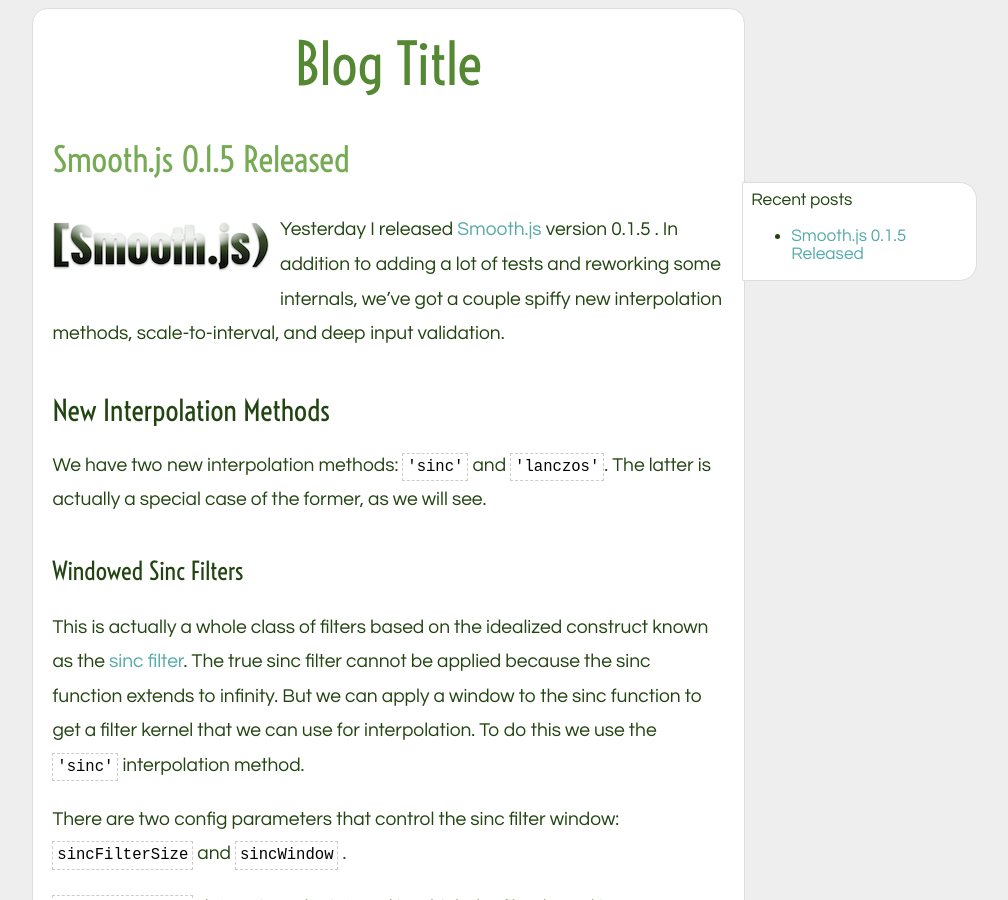
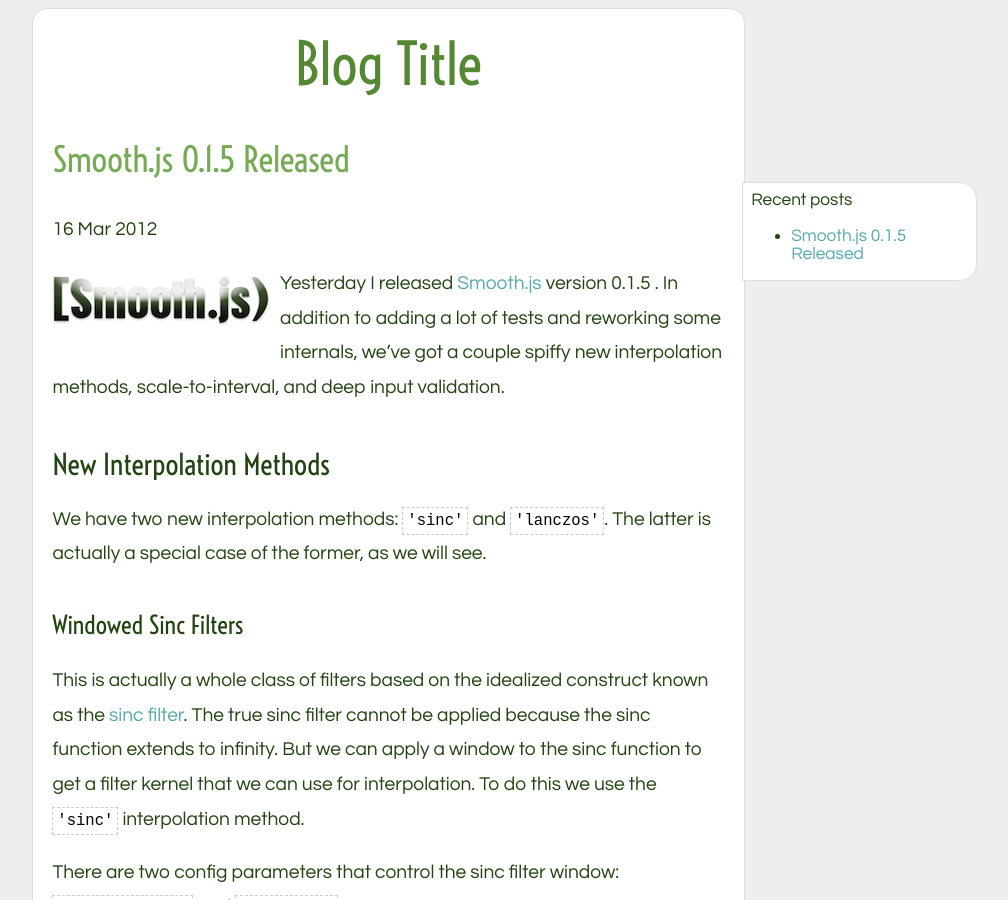
Before and after one commit to osuushi/osuushi.github.com, a Jekyll site: the page built from index.html, in a window 1280 px wide and 900 px high. Shown: the whole window, without its empty margins (194-1202 px from the left). Built offline with Jekyll 4.4.1, drawn with Linux system fonts in a browser that asks for light colours.

Commit message:
Format dates

```diff
--- a/_layouts/post.html
+++ b/_layouts/post.html
@@ -2,5 +2,5 @@
 layout: default
 ---
 <div class="post-title">{{ page.title }}</div>
-<div class="post-date">{{ post.date }}</div>
+<div class="post-date">{{ post.date | date_to_string }}</div>
 <div class="post">{{ content }} </div>
--- a/index.html
+++ b/index.html
@@ -4,4 +4,5 @@ title: blog
 ---
 {% assign post = site.posts.first %}
 <div class="post-title">{{ post.title }}</div>
+<div class="post-date">{{ post.date | date_to_string}}</div>
 <div class="post">{{ post.content }} </div>
```
